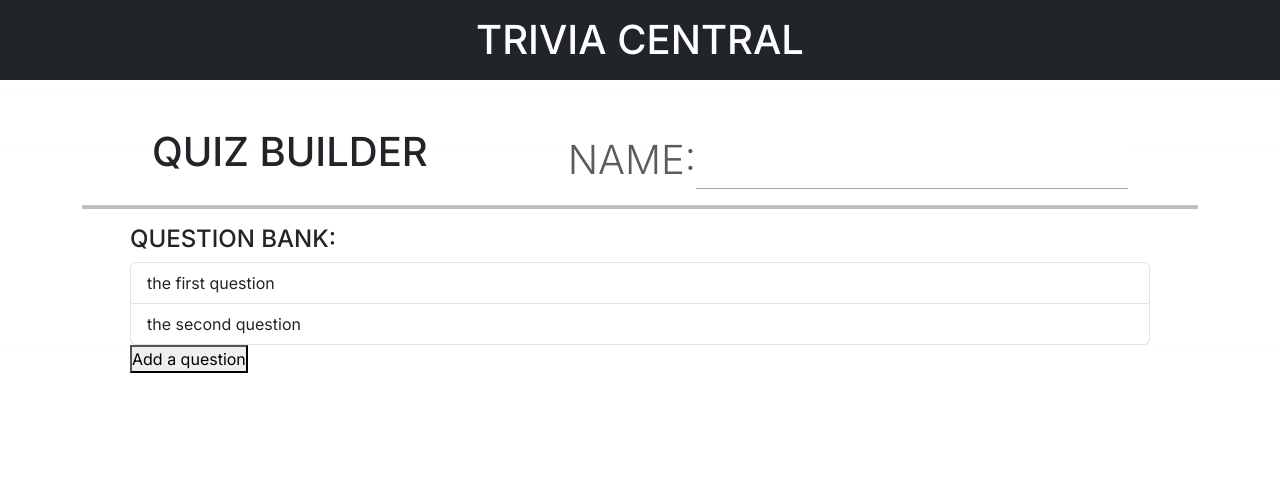
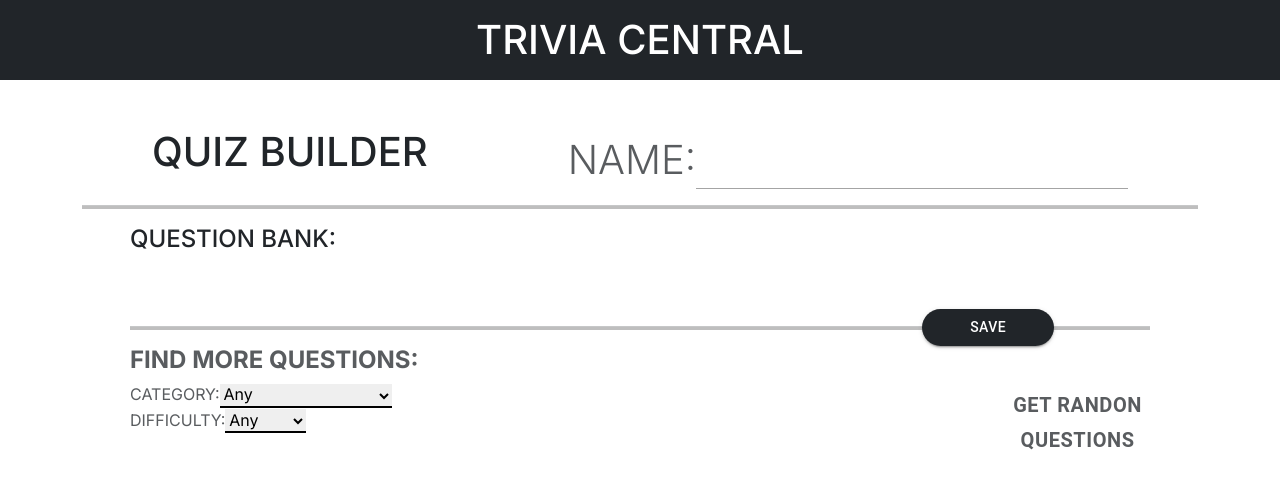
Before and after one commit to JerryDiazMestre/capstone-project, a Next.js app: page /quiz_builder in a window 1280 px wide. Shown: the top 488 px of the page. Built offline with nearby package versions, Linux system fonts and the light colour scheme.

Commit message:
midnight commit

```diff
--- a/package.json
+++ b/package.json
@@ -20,7 +20,7 @@
     "bootstrap": "^5.3.1",
     "eslint": "8.47.0",
     "eslint-config-next": "13.4.15",
-    "next": "13.4.13",
+    "next": "^13.4.16",
     "react": "18.2.0",
     "react-dom": "18.2.0",
     "react-hook-form": "^7.45.4",
--- a/src/app/globals.css
+++ b/src/app/globals.css
@@ -117,3 +117,7 @@ a {
 	font-family: arial;
 	font-size: 210%;
 }
+
+option {
+  text-transform: capitalize;
+}
--- a/src/app/quiz_builder/page.tsx
+++ b/src/app/quiz_builder/page.tsx
@@ -3,12 +3,95 @@ import React, {useState} from 'react'
 import 'bootstrap/dist/css/bootstrap.css';
 import Header from '../components/Header'
 import QuestionBankList from '../components/QuestionBankList';
+import Button from '@mui/material/Button';
+import useSWR, { Key, SWRConfig } from 'swr';
 
 export default function Page() {
-    const [questionList, setQuestionList] = useState([{id:'1', text:'the first question'}, {id:'2', text:'the second question'}]);
+    const [questionsAvailables, setQuestionsAvailables] = useState([]);
 
-    const addAQuestion = ()=> {
-        setQuestionList([...questionList, {id:'3', text:'the third question'}]);
+    const fetcher =  async (query: string) => {
+        let url = `https://the-trivia-api.com/v2/questions?limit=50${query}`;
+
+        const ret = await
+            fetch(url)
+                .then((res) => res.json())
+                .then((json) => setQuestionsAvailables(json));
+    }
+
+    const  cfl = (str:string) => {
+        return str.charAt(0).toUpperCase() + str.slice(1);
+    }
+
+    const stc = (str:string) =>
+        str.toLowerCase().replace(/([-_][a-z])/g, group =>
+            group
+            .toUpperCase()
+            .replace('-', ' ')
+            .replace('_', ' ')
+        );
+
+    const categories = [
+        'arts_and_literature',
+        'film_and_tv',
+        'food_and_drink',
+        'general_knowledge',
+        'geography',
+        'music',
+        'science',
+        'society_and_culture',
+        'sport_and_leisure'
+    ];
+
+    const difficulties = [
+        'easy',
+        'medium',
+        'hard'
+    ];
+
+    const [questionList, setQuestionList] = useState([]);
+
+
+    const getRandomQuestions = () => {
+        const data = fetcher('');
+    }
+
+    const getQuestionsFromApi = () => {
+        let category = document.getElementById('categoryInput').value ?? '';
+        let difficulty = document.getElementById('difficultyInput').value ?? '';
+        let url = '';
+        if (category != ''){
+            url = url + `&categories=${category}`;
+        }
+        if (difficulty != ''){
+            url = url + `&difficulties=${difficulty}`;
+        }
+
+        const data = fetcher(url);
+    }
+
+    const addAQuestionToTheQuiz = (e:Event)=> {
+        let id = e.target.parentNode.id ?? '';
+        let text = e.target.parentNode.children[0].innerText ?? '';
+        if (id !== '' && text !== ''){
+            setQuestionList([...questionList, {id:id, text:text}]);
+            let questionBankList = document.getElementById("questionBank").value;
+            if (questionBankList == ''){
+                questionBankList = id;
+            } else {
+                questionBankList += ',' + id;
+            }
+            document.getElementById('questionBank').value = questionBankList;
+            console.log(questionBankList);
+            let removeIndex = null;
+            for (let index = 0; index < questionsAvailables.length; index++) {
+                if (id == questionsAvailables[index].id){
+                    removeIndex = index;
+                }
+            }
+            if (removeIndex !== null){
+                setQuestionsAvailables([...questionsAvailables.slice(0,removeIndex), ...questionsAvailables.slice(removeIndex+1)]);
+            }
+        }
     }
 
     return (
@@ -27,21 +110,67 @@ export default function Page() {
                                 NAME:
                             </label>
                             <input className='i' type="text" name="quizName" />
-                            <input type="hidden" name="questionBank" />
+                            <input type="hidden" name="questionBank" id="questionBank"/>
                         </div>
                     </div>
                     <hr style={{borderBottom:"#000 solid 3px"}} />
-                </form>
                     <div className='container px-5'>
+                        <div>
                             <div>
                                 <h4>QUESTION BANK:</h4>
                             </div>
                             <div>
                                 <QuestionBankList questions={questionList}/>
                             </div>
-                    <button onClick={addAQuestion} >Add a question</button>
+                            <hr style={{borderBottom:"#000 solid 3px", marginTop:"4rem"}} />
+                            <div style={{width: "fit-content", marginTop:"-37px", marginLeft:"auto", marginRight:"3rem"}}>
+                                <Button className="bg-dark text-white h4 px-5 ms-auto me-5 text-right" type="submit" variant="contained" sx={{borderRadius:"32px"}} onClick={() => addAQuestionToTheQuiz} >SAVE</Button>
+                            </div>
 
+                            <div>
+                                <h4 className="fw-bold text-muted">FIND MORE QUESTIONS:</h4>
                             </div>
+
+                            <div className='d-flex justify-content-between'>
+                                <div className='d-block'>
+                                    <div>
+                                        <label className="text-muted" htmlFor='categoryInput'>CATEGORY:</label>
+                                        <select onChange={getQuestionsFromApi} style={{borderTop:'0px', borderLeft:'0px', borderRight:'0px', borderBottom:'2px solid #000'}} id="categoryInput">
+                                            <option value="">Any</option>
+                                            {categories.map((item, index) =>
+                                                <option key={index} value={item}>{cfl(stc(item))}</option>
+                                            )}
+                                        </select>
+                                    </div>
+                                    <div>
+                                        <label className="text-muted" htmlFor='difficultyInput'>DIFFICULTY:</label>
+                                        <select onChange={getQuestionsFromApi} style={{borderTop:'0px', borderLeft:'0px', borderRight:'0px', borderBottom:'2px solid #000'}} id="difficultyInput">
+                                            <option value="">Any</option>
+                                            {difficulties.map((item, index) =>
+                                                <option key={index} value={item}>{cfl(stc(item))}</option>
+                                            )}
+                                        </select>
+                                    </div>
+                                </div>
+                                <div>
+                                    <Button className='fw-bold fs-5 text-muted' onClick={getRandomQuestions}>GET RANDON<br></br> QUESTIONS</Button>
+                                </div>
+                            </div>
+
+                            <div style={{height:"50vh", overflow:"auto"}}>
+                                <div className='list-group'>
+                                {questionsAvailables.map((item, index) => {
+                                        return <div className='list-group-item d-flex justify-content-between' key={item.id} id={item.id}>
+                                            <p className='mb-0 mt-2'>{item.question.text}</p>
+                                            <Button onClick={addAQuestionToTheQuiz} variant="contained" sx={{minWidth:"fit-content", maxHeight:"24.5px", marginBottom:"auto", marginTop:"auto"}}>Add to Quiz</Button>
+                                            </div>
+                                        })
+                                }
+                                </div>
+                            </div>
+                        </div>
+                    </div>
+                </form>
             </div>
         </div>
   )
```
Also changed, not shown: src/app/api/fetcher.ts (added, +29 -0 lines), 1 other file (tests, documents, lock files or other folders). Lines whose indentation alone changed are shown as unchanged.
